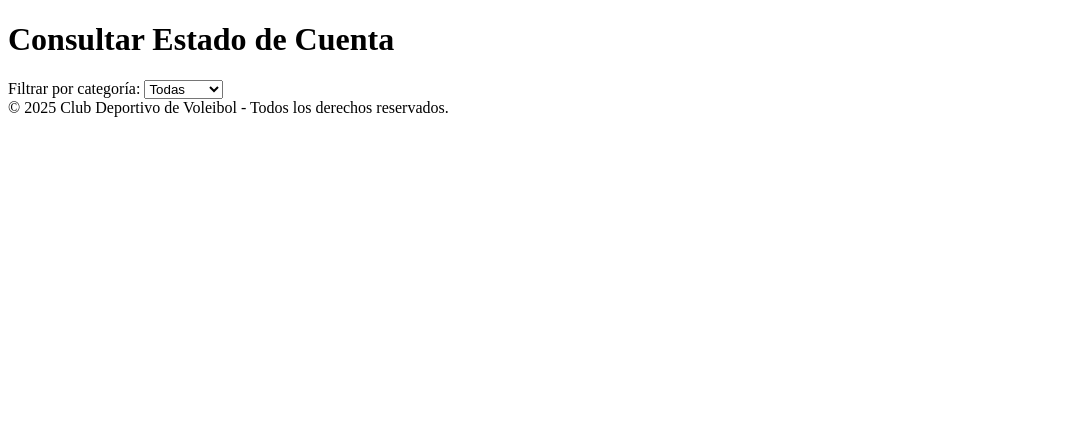
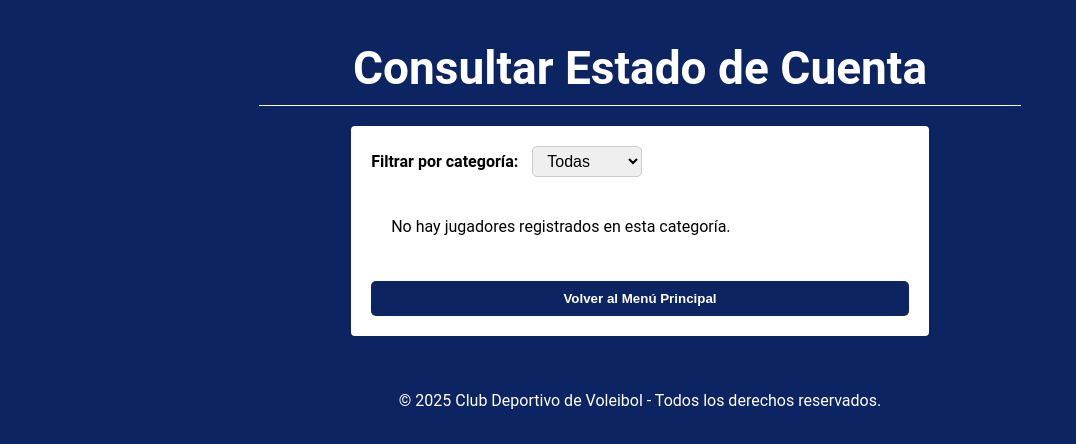
Before and after one commit to Sececo/Club_Voleibol, a plain HTML site: page estado_cuenta.html in a window 1280 px wide. Shown: the whole page, without its empty margins (0-1076 px from the left). Drawn offline with nearby package versions, Linux system fonts and the light colour scheme.

Commit message:
please god

```diff
--- a/estado_cuenta.html
+++ b/estado_cuenta.html
@@ -3,7 +3,7 @@
 <head>
   <meta charset="UTF-8">
   <title>Consultar Estado de Cuenta - Club de Voleibol</title>
-  <link rel="stylesheet" href="estilos_estado_cuenta.css">
+  <link rel="stylesheet" href="styles/principal_page.css">
 </head>
 <body>
 
@@ -22,19 +22,19 @@
       </select>
 
 
-    <div id="contenedor-cuentas" class="estado-cuenta">
-      <!-- Aquí se mostrarán los jugadores o el mensaje si no hay -->
-    </div>
+      <div id="contenedor-cuentas" class="estado-cuenta">
+        <!-- Aquí se mostrarán los jugadores o el mensaje si no hay -->
+      </div>
     </div>
 
-
+    <button id="volver" class="btn" onclick="location.href='principal_page.html'" >Volver al Menú Principal</button>
   </main>
 
   <footer>
     &copy; 2025 Club Deportivo de Voleibol - Todos los derechos reservados.
   </footer>
 
-  <script src="scrips.js"></script>
+  <script src="scripts/estado_cuenta.js"></script>
   <script src="https://cdnjs.cloudflare.com/ajax/libs/jspdf/2.5.1/jspdf.umd.min.js"></script>
 </body>
 </html>
--- a/scripts/index.js
+++ b/scripts/index.js
@@ -18,6 +18,6 @@ document.getElementById('loginForm').addEventListener('submit', function (e) {
   }
 
   // Si todo está bien, redirige al menú principal
-  window.location.href = "principal_page/principal_page.html";
+  window.location.href = "../principal_page.html";
 
 });
--- a/styles/principal_page.css
+++ b/styles/principal_page.css
@@ -1,26 +1,30 @@
 body {
-  margin: 0;
+  margin: auto;
   font-family: 'Roboto', sans-serif;
-  background-color: rgb(12, 36, 97); /* Azul oscuro */
+  background-color: #0C2461; /* Azul oscuro */
   color: rgb(0, 0, 0); /* Negro */
   max-width: 70%;
-  margin: auto;
+
 }
 
 header {
+  padding-top: 10px;
   text-align: center;
-  padding: 40px 20px 10px;
-  color: rgb(245, 245, 245); /* Blanco */
+  color: #fff;
+  border-bottom: 1px solid #fff;
+  max-width: 85%;
+  margin:auto;
+  margin-bottom: 20px;
 }
 
 header h1 {
   margin-bottom: 10px;
-  font-size: 36px;
+  font-size: 46px;
 }
 
 header p {
   margin-top: 0;
-  font-size: 18px;
+  font-size: 28px;
 }
 
 .menu {
@@ -28,12 +32,12 @@ header p {
   grid-template-columns: repeat(auto-fit, minmax(200px, 1fr));
   gap: 30px;
   padding: 40px;
-  max-width: 1000px;
+  max-width: 70%;
   margin: auto;
 }
 
 .menu-item {
-  background-color: rgb(245, 245, 245); /* Blanco */
+  background-color: #fff; /* Blanco */
   padding: 30px 20px;
   border-radius: 10px;
   text-align: center;
@@ -44,26 +48,106 @@ header p {
 
 .menu-item:hover {
   transform: translateY(-5px);
-  box-shadow: 8px 8px 12px rgba(101, 226, 205, 0.2);
+  box-shadow: 8px 8px 12px #5fddb144;
+  background-color: #E85B26;
+  color: #fff;
 }
 
 .menu-item i {
-  font-size: 35px;
-  margin-bottom: 15px;
-  color: rgb(90, 90, 90); /* Gris oscuro */
+  font-size: 55px;
+  margin: 15px;
+  color: #3C3C3C; /* Gris oscuro */
 }
 
+
+
 .menu-item p {
+  margin-bottom: 0;
   font-size: 16px;
   font-weight: bold;
-  color: rgb(0, 0, 0); /* Negro */
+  color: #000; /* Negro */
 }
 
 footer {
+  background-color: #0C2461; /* azul oscuro */
+  color: white;
   text-align: center;
-  padding: 20px;
-  color: white;
-  font-size: 14px;
-  position: relative;
+  padding: 15px 0;
+  margin-top: 40px;
+}
+/*registrar usuario*/
+
+
+#volver{
+  background-color: #0C2461;
   width: 100%;
 }
+
+/* Fin de registrar usuario */
+
+/*estado de cuenta*/
+
+main {
+  padding: 20px;
+  max-width: 60%;
+  margin: auto;
+  background: #fff;
+    border-radius: 4px;
+}
+
+
+label {
+  font-weight: bold;
+  margin-right: 10px;
+}
+
+select {
+  padding: 5px 10px;
+  font-size: 16px;
+  margin-bottom: 20px;
+  border-radius: 5px;
+  border: 1px solid #ccc;
+}
+
+.estado-cuenta {
+  background-color: white;
+  border-left: 5px solid #000;
+  padding: 15px 20px;
+  margin-bottom: 15px;
+  border-radius: 8px;
+    box-shadow: 10px 10px 5px #3c3c3c59;
+
+}
+
+.estado-cuenta:hover {
+  box-shadow: 10px 10px 5px #E85B26;
+}
+
+#contenedor-cuentas{
+  border: none;
+    box-shadow: none
+}
+
+.estado-cuenta p {
+  margin: 5px 0;
+}
+
+.btn {
+  background-color: #E85B26;
+  color: white;
+  border: none;
+  padding: 10px 16px;
+  margin-top: 10px;
+  border-radius: 5px;
+  cursor: pointer;
+  font-weight: bold;
+  transition: background-color 0.3s ease;
+}
+
+.btn:hover {
+  background-color: #C8461E;
+}
+
+/* Fin de estado de cuenta */
+
+/*
--- a/styles/registrar_deportista.css
+++ b/styles/registrar_deportista.css
@@ -1,24 +1,10 @@
-body {
-  margin: 0;
-  padding: 0;
-  font-family: 'Arial', sans-serif;
-  background-color: rgb(12, 36, 97); /* azul oscuro */
-  color: rgb(0, 0, 0); /* texto principal */
-}
-
-header {
-  background-color: rgb(12, 36, 97); /* azul oscuro */
-  color: white;
-  text-align: center;
-  padding: 20px 0;
-}
-
 main {
   display: flex;
   justify-content: center;
-  padding: 40px 20px;
+  padding: 5px 20px;
   max-width: 60%;
   margin: auto;
+  margin-bottom: 10px;
 }
 
 .formulario {
@@ -27,8 +13,9 @@ main {
   border-radius: 10px;
   box-shadow: 0 4px 12px rgba(0, 0, 0, 0.1);
   width: 100%;
-  max-width: 600px;  /* Aumentar el ancho máximo */
-  margin: 0 auto;    /* Centrar el formulario */
+  margin: auto;    /* Centrar el formulario */
+  margin-bottom: 0;
+  padding-bottom: 5px;
 }
 
 .formulario label {
@@ -41,9 +28,9 @@ main {
 .formulario input,
 .formulario select {
   width: 100%;
-  padding: 10px;
+  padding: 10px 0 10px 0;
   margin-bottom: 15px;
-  border: 1px solid rgb(200, 200, 200);
+  border: 1px solid #3C3C3C;
   border-radius: 5px;
   background-color: rgb(245, 245, 245); /* fondo de campos */
   color: rgb(0, 0, 0); /* texto */
@@ -52,10 +39,11 @@ main {
 .formulario input[type="checkbox"] {
   width: auto;
   margin-right: 10px;
+  margin-bottom: 10px;
 }
 
 .btn {
-  background-color: rgb(232, 91, 38); /* naranja */
+  background-color: #E85B26; /* naranja */
   color: white;
   border: none;
   padding: 12px;
@@ -64,11 +52,19 @@ main {
   cursor: pointer;
   font-weight: bold;
   transition: background-color 0.3s ease;
+  margin:auto;
+  margin-bottom: 12px;
+}
+
+#volver{
+  background-color: #0C2461;
 }
 
 .btn:hover {
-  background-color: rgb(200, 70, 30);
+  background-color: #C8461E;
 }
+
+
 
 footer {
   background-color: rgb(12, 36, 97); /* azul oscuro */
@@ -79,17 +75,18 @@ footer {
 }
 
 /* Media Query para pantallas grandes */
-@media (min-width: 768px) {
+/*@media (min-width: 768px) {
   .formulario {
     max-width: 700px; /* Aumentar el ancho máximo en pantallas más grandes */
-    padding: 40px;    /* Mayor relleno en pantallas grandes */
+    padding: 40px;    /* Mayor relleno en pantallas grandes
   }
 
   header {
-    padding: 40px 0;  /* Más espacio en el encabezado */
+    padding: 40px 0;  /* Más espacio en el encabezado
   }
 
   footer {
-    padding: 20px 0;  /* Más espacio en el pie de página */
+    padding: 20px 0;  /* Más espacio en el pie de página
   }
 }
+*/
```
Also changed, not shown: asociar_equipo.html (+2 -2 lines), crear_campeonato.html (+2 -2 lines), crear_equipo.html (+6 -2 lines), index.html (+2 -2 lines), principal_page.html (+8 -10 lines), registrar_deportista.html (+7 -2 lines), scripts/principal_page.js (deleted, +0 -25 lines), visualizar_equipos.html (+2 -2 lines).
